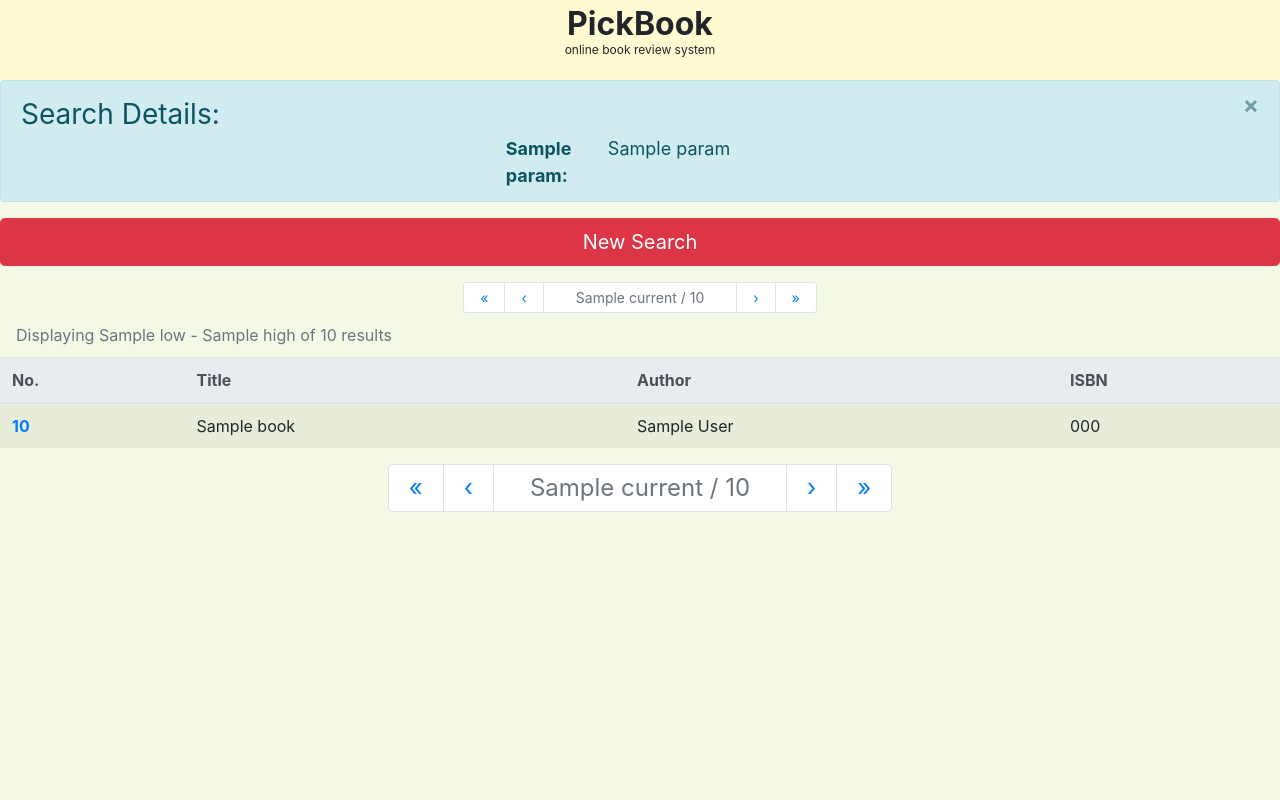
After one commit to Kit-p/PickBook, a Flask app: template templates/search.html in a window 1280 px wide. The commit adds this page. Run offline with Flask 2, Linux system fonts and the light colour scheme; the template is opened without the code that fills it: most values are stand-ins (such as "Sample title", 1, 10 or a date in 2020); some libraries are stand-ins or nearby versions.

Commit message:
Finished search page and functionality

```diff
--- a/application.py
+++ b/application.py
@@ -52,8 +52,6 @@ def index():
 @app.route("/register", methods=["GET", "POST"])
 def register():
   if request.method == "GET":
-    if g.user is not None:
-      return redirect(url_for('home'))
     return redirect(url_for('index'))
 
   global db
@@ -69,8 +67,6 @@ def register():
 @app.route("/login", methods=["GET", "POST"])
 def login():
   if request.method == "GET":
-    if g.user is not None:
-      return redirect(url_for('home'))
     return redirect(url_for('index'))
 
   if g.user is not None:
@@ -105,4 +101,89 @@ def home():
 
 @app.route("/home/search", methods=["GET"])
 def search():
+  if g.user is None:
+    return redirect(url_for('index'))
+
+  global db
+  limit = 50
+  index = {}
+  page = {}
+  isbn = request.args.get("isbn", default="", type=str)
+  title = request.args.get("title", default="", type=str)
+  author = request.args.get("author", default="", type=str)
+  page["current"] = request.args.get("page", default=None, type=int)
+
+  if page["current"] is None:
+    return redirect(request.full_path + "&page=1")
+
+  offset = (page["current"]-1) * limit
+  index["low"] = offset + 1
+  books = None
+  sql_clause = " FROM book"
+  params = None
+
+  if title != "" or author != "" or isbn != "":
+    sql_clause += " WHERE "
+    params = {}
+    if isbn != "":
+      sql_clause += "isbn ~~* :isbn AND "
+      params["isbn"] = '%' + isbn.strip().replace('-', '').replace(' ', '') + '%'
+    if title != "":
+      sql_clause += "title ~~* :title AND "
+      params["title"] = '%' + title.strip() + '%'
+    if author != "":
+      sql_clause += "author ~~* :author AND "
+      params["author"] = '%' + author.strip() + '%'
+    sql_clause = sql_clause[:-5]
+
+  sql = "SELECT COUNT(id) AS total" + sql_clause + ';'
+
+  if params is not None:
+    index["total"] = db.execute(sql, params).fetchone().total
+  else:
+    index["total"] = db.execute(sql).fetchone().total
+
+  page["total"] = -(-index["total"] // limit) # round_up
+
+  if index["total"] == 0:
+    index["low"] = 0
+    page["total"] = 1
+
+  if title != "" or author != "" or isbn != "":
+    sql_clause += " ORDER BY "
+    if title != "":
+      sql_clause += "LENGTH(title), "
+    if author != "":
+      sql_clause += "LENGTH(author), "
+    if isbn != "":
+      sql_clause += "isbn, "
+    sql_clause = sql_clause[:-2]
+
+  sql = "SELECT id, title, author, isbn" + sql_clause + f" LIMIT {limit} OFFSET {offset};"
+
+  if params is not None:
+    books = db.execute(sql, params)
+  else:
+    books = db.execute(sql)
+
+  index["high"] = offset + books.rowcount
+
+  params = {}
+  params["title"] = title.strip()
+  params["author"] = author.strip()
+  params["isbn"] = isbn.strip()
+
+  urls = {}
+  base_url = request.full_path.rstrip("0123456789")
+  if page["current"] > 1:
+    urls["first"] = base_url + "1"
+    urls["previous"] = base_url + str(page["current"] - 1)
+  if page["current"] < page["total"]:
+    urls["next"] = base_url + str(page["current"] + 1)
+    urls["last"] = base_url + str(page["total"])
+
+  return render_template("search.html", page=page, index=index, books=books, params=params, urls=urls)
+
+@app.route("/home/book/<int:id>", methods=["GET"])
+def book(id):
   pass
--- a/templates/index.html
+++ b/templates/index.html
@@ -6,12 +6,7 @@ Login - PickBook
 
 {% block style %}
 <style>
-  html, body {
-    height: 100%;
-  }
-
   .main-content {
-    min-height: 90%;
     display: -ms-flexbox;
     display: flex;
     -ms-flex-align: center;
--- a/templates/layout.html
+++ b/templates/layout.html
@@ -1,4 +1,4 @@
-<html>
+<html style="height: 100vh;">
   <head>
     <title>{% block title %}{% endblock %}</title>
     <meta name="viewport" content="width=device-width, initial-scale=1.0">
@@ -9,7 +9,7 @@
     {% block style %}
     {% endblock %}
   </head>
-  <body>
+  <body style="height: 100%;">
     {% if g.user.id is not defined %}
       <header style="height: 10%; padding: 5px 0px; background-color: rgba(255, 250, 205, 0.9);">
         <h1 class="text-center" style="font-size: 32px; font-weight: bold;">
@@ -18,8 +18,8 @@
         </h1>
       </header>
     {% else %}
-      <nav class="navbar navbar-expand-sm">
-        <a class="navbar-brand mr-5" href="#">PickBook</a>
+      <nav class="navbar navbar-expand-sm" style="height: 10%; background-color: rgb(255, 250, 205, 0.9);">
+        <a class="navbar-brand mr-5" style="color: black; font-size: 20px; font-weight: bold;" href="#">PickBook</a>
         <div class="collapse navbar-collapse ml-5">
           <ul class="navbar-nav mr-auto">
             {% block navbar %}
@@ -32,7 +32,7 @@
         <a class="btn btn-outline-danger" href="{{ url_for('logout') }}"role="button">Logout</a>
       </nav>
     {% endif %}
-    <div class="main-content" style="background-color: rgba(200, 230, 130, 0.2);">
+    <div class="main-content" style="min-height: 90%; background-color: rgba(200, 230, 130, 0.2);">
       {% block body %}
       {% endblock %}
     </div>
--- /dev/null
+++ b/templates/search.html
@@ -0,0 +1,164 @@
+{% extends "layout.html" %}
+
+{% block title %}
+Page {{ page["current"] }} - PickBook
+{% endblock %}
+
+{% block style %}
+<style>
+  .pagination {
+    margin: 0 !important;
+  }
+
+  .page-item {
+    font-size: x-large;
+  }
+</style>
+{% endblock %}
+
+{% block navbar %}
+<li class="breadcrumb-item"><a href="{{ url_for('home') }}">Home</a></li>
+<li class="breadcrumb-item active" aria-current="page">Search Results</li>
+{% endblock %}
+
+{% block body %}
+  <div class="alert alert-info alert-dismissible fade show" role="alert">
+    <div class="row justify-content-start">
+      <div class="col" style="font-size: 28px;">
+        Search Details:
+      </div>
+    </div>
+    <div class="row justify-content-center">
+      {% for k, v in params.items() %}
+        {% if v != "" %}
+          <div class="col-lg-1 col-sm-12" style="font-size: 18px">
+            <b>{{ k }}: </b>
+          </div>
+          <div class="col-lg-auto col-sm-12" style="font-size: 18px">
+            {{ v }}
+          </div>
+          <div class="w-100"></div>
+        {% endif %}
+      {% endfor %}
+    </div>
+    <button type="button" class="close" data-dismiss="alert" aria-label="Close">
+      <span aria-hidden="true">&times;</span>
+    </button>
+  </div>
+  <a class="btn btn-lg btn-danger btn-block mb-3" role="button" href="{{ url_for('home') }}">New Search</a>
+  <nav aria-label="Page navigation top">
+    <ul class="pagination pagination-sm justify-content-center">
+      {% if urls["first"] is defined %}
+        <li class="page-item">
+      {% else %}
+        <li class="page-item disabled">
+      {% endif %}
+          <a class="page-link" href="{{ urls['first'] }}" aria-label="First">
+            <span class="align-middle mx-2" aria-hidden="true">&laquo;</span>
+          </a>
+        </li>
+      {% if urls["previous"] is defined %}
+        <li class="page-item">
+      {% else %}
+        <li class="page-item disabled">
+      {% endif %}
+          <a class="page-link" href="{{ urls['previous'] }}" aria-label="Previous">
+            <span class="align-middle mx-2" aria-hidden="true">&lsaquo;</span>
+          </a>
+        </li>
+      <li class="page-item disabled">
+        <a class="page-link" href="#" aria-label="Current">
+          <span class="align-middle mx-4">{{ page["current"] }} / {{ page["total"] }}</span>
+        </a>
+      </li>
+      {% if urls["next"] is defined %}
+        <li class="page-item">
+      {% else %}
+        <li class="page-item disabled">
+      {% endif %}
+          <a class="page-link" href="{{ urls['next'] }}" aria-label="Next">
+            <span class="align-middle mx-2" aria-hidden="true">&rsaquo;</span>
+          </a>
+        </li>
+      {% if urls["last"] is defined %}
+        <li class="page-item">
+      {% else %}
+        <li class="page-item disabled">
+      {% endif %}
+          <a class="page-link" href="{{ urls['last'] }}" aria-label="Last">
+            <span class="align-middle mx-2" aria-hidden="true">&raquo;</span>
+          </a>
+        </li>
+    </ul>
+  </nav>
+  <table class="table table-striped table-hover table-responsive-sm">
+    <caption class="ml-3" style="caption-side: top;">Displaying {{ index["low"] }} - {{ index["high"] }} of {{ index["total"] }} results</caption>
+    <thead class="thead-light">
+      <tr>
+        <th scope="col">No.</th>
+        <th scope="col">Title</th>
+        <th scope="col">Author</th>
+        <th scope="col">ISBN</th>
+      </tr>
+    </thead>
+    <tbody>
+      {% for book in books %}
+        <tr style="transform: rotate(0);">
+          <th scope="row">
+            <a class="stretched-link" href="{{ url_for('book', id=book.id) }}" target="_blank">
+              {{ loop.index0 + index["low"] }}
+            </a>
+          </th>
+          <td>{{ book.title }}</td>
+          <td>{{ book.author }}</td>
+          <td>{{ book.isbn }}</td>
+        </tr>
+      {% endfor %}
+    </tbody>
+  </table>
+  <nav aria-label="Page navigation bottom">
+    <ul class="pagination justify-content-center">
+      {% if urls["first"] is defined %}
+        <li class="page-item">
+      {% else %}
+        <li class="page-item disabled">
+      {% endif %}
+          <a class="page-link" href="{{ urls['first'] }}" aria-label="First">
+            <span class="align-middle mx-2" aria-hidden="true">&laquo;</span>
+          </a>
+        </li>
+      {% if urls["previous"] is defined %}
+        <li class="page-item">
+      {% else %}
+        <li class="page-item disabled">
+      {% endif %}
+          <a class="page-link" href="{{ urls['previous'] }}" aria-label="Previous">
+            <span class="align-middle mx-2" aria-hidden="true">&lsaquo;</span>
+          </a>
+        </li>
+      <li class="page-item disabled">
+        <a class="page-link" href="#" aria-label="Current">
+          <span class="align-middle mx-4">{{ page["current"] }} / {{ page["total"] }}</span>
+        </a>
+      </li>
+      {% if urls["next"] is defined %}
+        <li class="page-item">
+      {% else %}
+        <li class="page-item disabled">
+      {% endif %}
+          <a class="page-link" href="{{ urls['next'] }}" aria-label="Next">
+            <span class="align-middle mx-2" aria-hidden="true">&rsaquo;</span>
+          </a>
+        </li>
+      {% if urls["last"] is defined %}
+        <li class="page-item">
+      {% else %}
+        <li class="page-item disabled">
+      {% endif %}
+          <a class="page-link" href="{{ urls['last'] }}" aria-label="Last">
+            <span class="align-middle mx-2" aria-hidden="true">&raquo;</span>
+          </a>
+        </li>
+    </ul>
+  </nav>
+{% endblock %}
```
Also changed, not shown: templates/error.html (+1 -6 lines), templates/home.html (+4 -20 lines), templates/success.html (+1 -6 lines), README.md.
